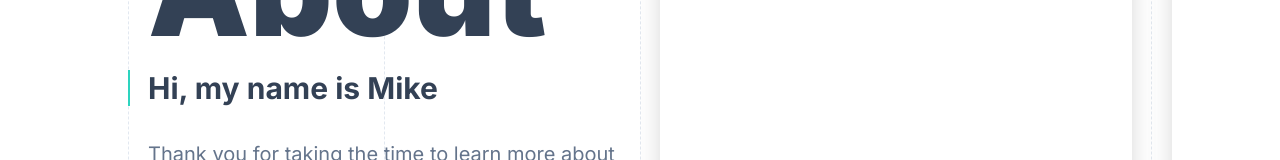
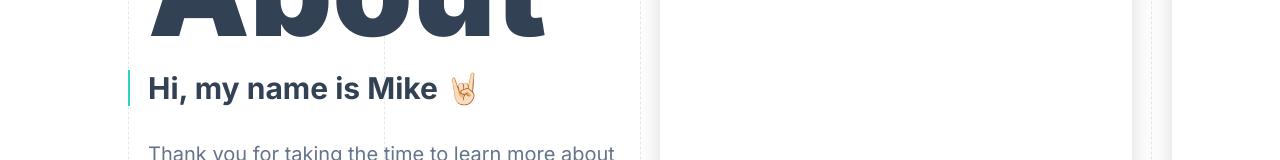
Before and after one commit to mikegulline/personal, a Next.js app: page /about in a window 1280 px wide. Shown: the part 410-570 px from the top of the page. Built offline with nearby package versions, Linux system fonts and the light colour scheme.

Commit message:
added an emoji to about 🤘

```diff
--- a/src/app/about/page.tsx
+++ b/src/app/about/page.tsx
@@ -17,7 +17,9 @@ export default function About() {
           <div className='w-1/2 px-5'>
             <h1 className='text-9xl font-black mb-4 text-slate-700'>About</h1>
             <BorderLeft>
-              <h2 className='text-3xl mb-8 font-bold'>Hi, my name is Mike</h2>
+              <h2 className='text-3xl mb-8 font-bold'>
+                Hi, my name is Mike 🤘🏻
+              </h2>
             </BorderLeft>
             <p className='text-xl leading-8 text-slate-500'>
               Thank you for taking the time to learn more about me. Aside from
```
